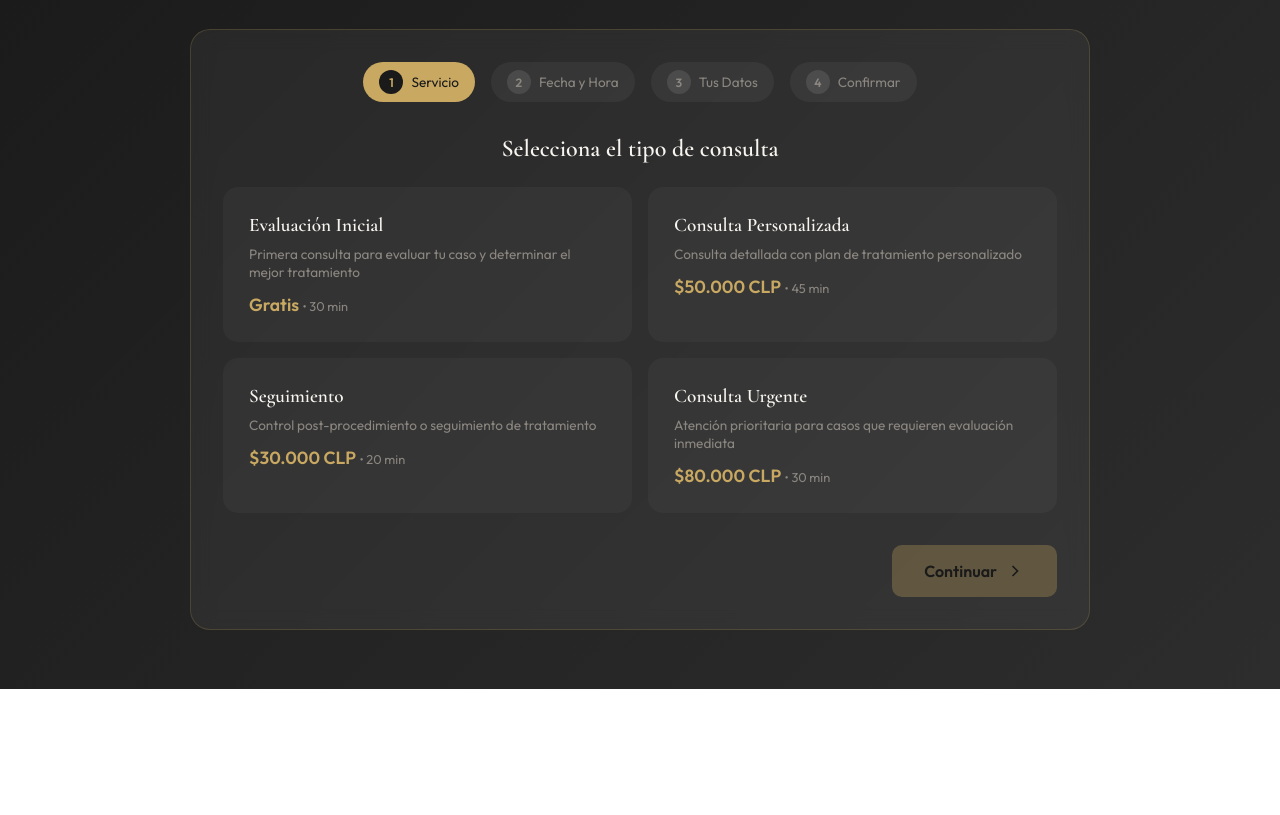
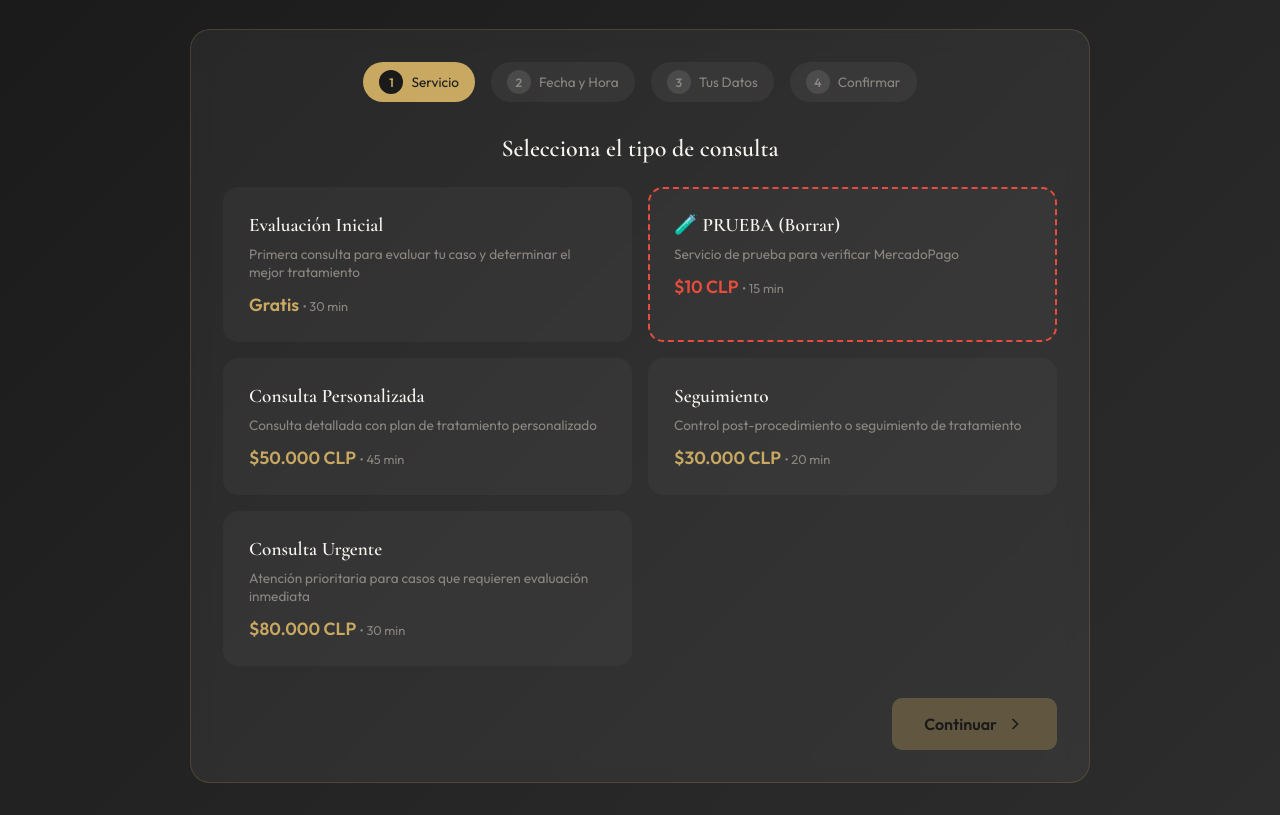
Before and after one commit to GiraffosCom/dra-nikkita-website, a website: page public/agendar.html in a window 1280 px wide. Shown: the part 111-926 px from the top of the page. Before the commit the page ends 800 px from the top, so only its background shows below. Drawn offline with nearby package versions, Linux system fonts and the light colour scheme.

Commit message:
Add test service (0 CLP) for MercadoPago testing
Co-Authored-By: Claude Opus 4.5 <noreply@anthropic.com>

```diff
--- a/public/agendar.html
+++ b/public/agendar.html
@@ -578,6 +578,12 @@
                         <span class="service-price">Gratis</span>
                         <span class="service-duration">• 30 min</span>
                     </div>
+                    <div class="service-card" data-service="test" data-price="10" data-duration="15" style="border: 2px dashed #e74c3c;">
+                        <h4>🧪 PRUEBA (Borrar)</h4>
+                        <p>Servicio de prueba para verificar MercadoPago</p>
+                        <span class="service-price" style="color: #e74c3c;">$10 CLP</span>
+                        <span class="service-duration">• 15 min</span>
+                    </div>
                     <div class="service-card" data-service="consulta" data-price="50000" data-duration="45">
                         <h4>Consulta Personalizada</h4>
                         <p>Consulta detallada con plan de tratamiento personalizado</p>
```
